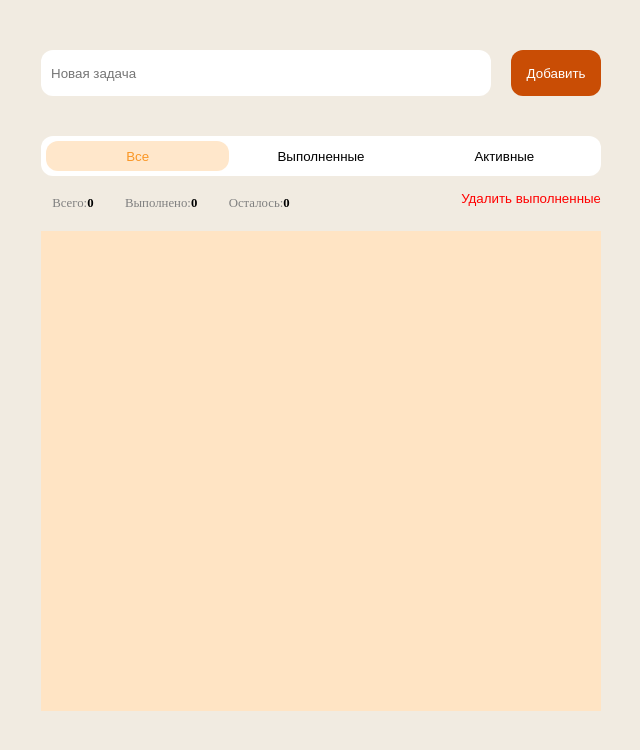
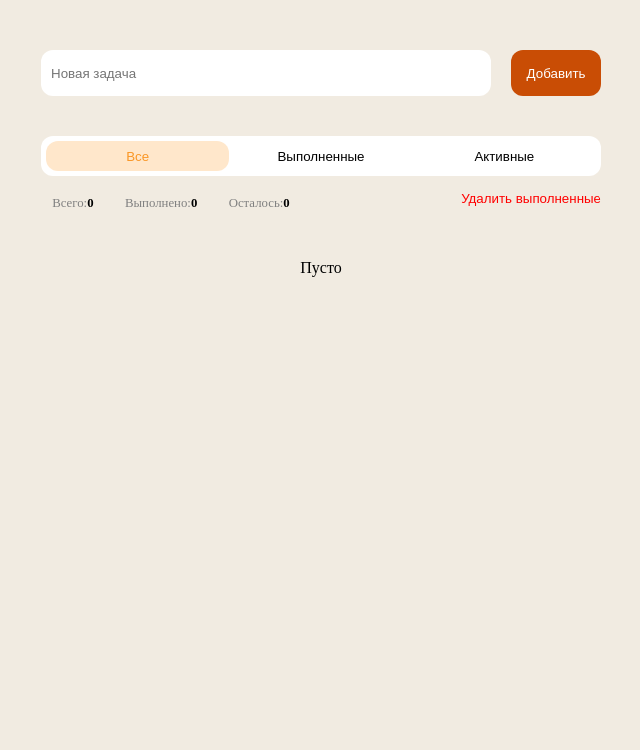
Before and after one commit to nzakypov521-byte/React-Task-Manager, a React (Vite) app: page / in a window 1280 px wide. Shown: the top 750 px of the page, without its empty margins (319-959 px from the left). Built offline with nearby package versions, Linux system fonts and the light colour scheme.

Commit message:
feat(ui): убран bg у списка, если список пустой выводится 'Пусто'

```diff
--- a/src/components/TaskList.tsx
+++ b/src/components/TaskList.tsx
@@ -16,7 +16,7 @@ function TaskList({
 }) {
   return (
     <div className={styles.mainBlock}>
-      {data
+      {data && data.length > 0 ? (data
         .filter(
           (item) => mode === 'All' || (mode === 'Completed' ? item.completed : !item.completed),
         )
@@ -29,7 +29,7 @@ function TaskList({
             onToggle={onToggle}
             onDelete={onDelete}
           ></TaskItem>
-        ))}
+        ))) : 'Пусто'}
     </div>
   )
 }
--- a/src/scss/TaskList.module.scss
+++ b/src/scss/TaskList.module.scss
@@ -5,13 +5,13 @@
 
   overflow-y: auto;
 
-  background-color: bisque;
+  background-color: transparent;
 
   display: flex;
   align-items: center;
   flex-direction: column;
 
-  gap: 5%;
+  gap: 2%;
 
   box-sizing: border-box;
 
```
